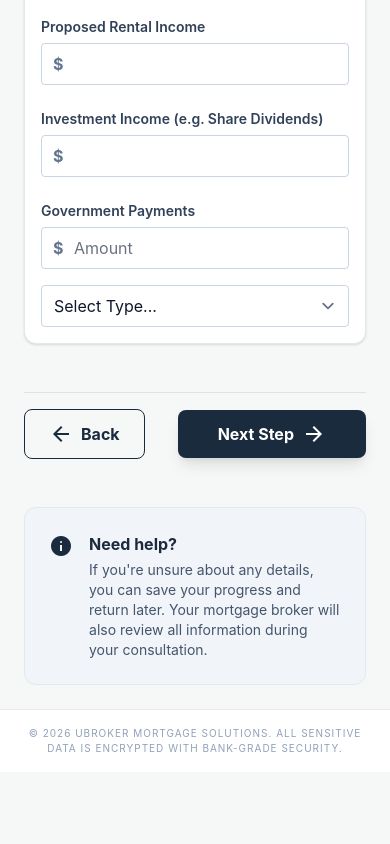
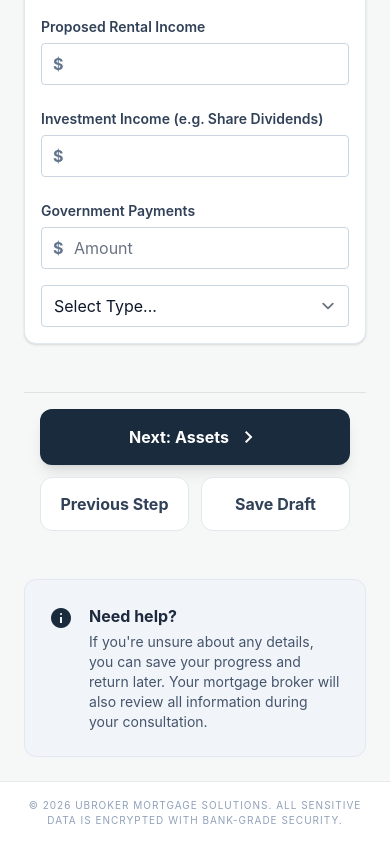
Before and after one commit to Kendellpatrice/brokerflow, a Next.js app: page /employment-income in a window 390 px wide. Shown: the part 2088-2932 px from the top of the page. Before the commit the page ends 2860 px from the top, so only its background shows below. Built offline with nearby package versions, Linux system fonts and the light colour scheme.

Commit message:
feat: enhance navigation components across multiple pages for improved mobile and desktop usability

```diff
--- a/src/app/assets/page.tsx
+++ b/src/app/assets/page.tsx
@@ -1460,7 +1460,23 @@ export default function AssetsPage() {
             </div>
 
             {/* ── Navigation Buttons ────────────────────────────────────── */}
-            <div className="sticky bottom-0 z-10 mt-12 flex items-center justify-between border-t border-primary/10 bg-background-light py-4 dark:bg-background-dark md:static md:pt-8 md:pb-0 md:bg-transparent dark:md:bg-transparent">
+            {/* Mobile */}
+            <div className="sticky bottom-0 z-10 mt-12 flex flex-col gap-3 border-t border-primary/10 bg-background-light px-4 py-4 dark:bg-background-dark md:hidden">
+              <Link href="/liabilities" className="flex w-full items-center justify-center gap-2 rounded-xl bg-primary px-6 py-4 text-base font-bold text-white shadow-lg transition-colors hover:bg-primary/90">
+                Next: Liabilities
+                <span className="material-symbols-outlined text-[20px]">chevron_right</span>
+              </Link>
+              <div className="grid grid-cols-2 gap-3">
+                <Link href="/employment-income" className="flex items-center justify-center rounded-xl border border-slate-200 bg-white px-4 py-3.5 font-bold text-slate-700 transition-colors hover:bg-slate-50 dark:border-slate-700 dark:bg-slate-800 dark:text-slate-200">
+                  Previous Step
+                </Link>
+                <button type="button" className="flex items-center justify-center rounded-xl border border-slate-200 bg-white px-4 py-3.5 font-bold text-slate-700 transition-colors hover:bg-slate-50 dark:border-slate-700 dark:bg-slate-800 dark:text-slate-200">
+                  Save Draft
+                </button>
+              </div>
+            </div>
+            {/* Desktop */}
+            <div className="mt-12 hidden items-center justify-between border-t border-primary/10 pt-8 md:flex">
               <Link
                 href="/employment-income"
                 className="flex items-center gap-2 rounded-lg border border-primary px-6 py-3 font-bold text-primary transition-colors hover:bg-primary/5"
@@ -1468,8 +1484,8 @@ export default function AssetsPage() {
                 <span className="material-symbols-outlined text-[20px]">arrow_back</span>
                 Back
               </Link>
-              <div className="flex flex-col items-end gap-2 sm:flex-row sm:items-center sm:gap-6">
-                <span className="hidden sm:block text-slate-500 font-semibold cursor-pointer hover:text-primary transition-colors dark:text-slate-400">
+              <div className="flex items-center gap-6">
+                <span className="text-slate-500 font-semibold cursor-pointer hover:text-primary transition-colors dark:text-slate-400">
                   Save Draft
                 </span>
                 <Link
--- a/src/app/employment-income/page.tsx
+++ b/src/app/employment-income/page.tsx
@@ -467,13 +467,29 @@ export default function EmploymentIncomePage() {
       )}
 
       {/* Navigation */}
-      <div className="sticky bottom-0 z-10 mt-12 flex items-center justify-between border-t border-primary/10 bg-background-light py-4 dark:bg-background-dark md:static md:pt-8 md:pb-0 md:bg-transparent dark:md:bg-transparent">
+      {/* Mobile */}
+      <div className="sticky bottom-0 z-10 mt-12 flex flex-col gap-3 border-t border-primary/10 bg-background-light px-4 py-4 dark:bg-background-dark md:hidden">
+        <Link href="/assets" className="flex w-full items-center justify-center gap-2 rounded-xl bg-primary px-6 py-4 text-base font-bold text-white shadow-lg transition-colors hover:bg-primary/90">
+          Next: Assets
+          <span className="material-symbols-outlined text-[20px]">chevron_right</span>
+        </Link>
+        <div className="grid grid-cols-2 gap-3">
+          <Link href="/personal-details" className="flex items-center justify-center rounded-xl border border-slate-200 bg-white px-4 py-3.5 font-bold text-slate-700 transition-colors hover:bg-slate-50 dark:border-slate-700 dark:bg-slate-800 dark:text-slate-200">
+            Previous Step
+          </Link>
+          <button type="button" className="flex items-center justify-center rounded-xl border border-slate-200 bg-white px-4 py-3.5 font-bold text-slate-700 transition-colors hover:bg-slate-50 dark:border-slate-700 dark:bg-slate-800 dark:text-slate-200">
+            Save Draft
+          </button>
+        </div>
+      </div>
+      {/* Desktop */}
+      <div className="mt-12 hidden items-center justify-between border-t border-primary/10 pt-8 md:flex">
         <Link href="/personal-details" className="flex items-center gap-2 rounded-lg border border-primary px-6 py-3 font-bold text-primary transition-colors hover:bg-primary/5">
           <span className="material-symbols-outlined text-[20px]">arrow_back</span>
           Back
         </Link>
-        <div className="flex flex-col items-end gap-2 sm:flex-row sm:items-center sm:gap-6">
-          <span className="hidden sm:block text-slate-500 font-semibold cursor-pointer hover:text-primary transition-colors dark:text-slate-400">Save Draft</span>
+        <div className="flex items-center gap-6">
+          <span className="text-slate-500 font-semibold cursor-pointer hover:text-primary transition-colors dark:text-slate-400">Save Draft</span>
           <Link href="/assets" className="flex items-center gap-2 rounded-lg bg-primary px-10 py-3 font-bold text-white shadow-lg transition-shadow hover:bg-primary/90">
             Next Step
             <span className="material-symbols-outlined text-[20px]">arrow_forward</span>
--- a/src/app/liabilities/page.tsx
+++ b/src/app/liabilities/page.tsx
@@ -1089,7 +1089,23 @@ export default function LiabilitiesPage() {
       </div>
 
       {/* ── Navigation ──────────────────────────────────────────────────── */}
-      <div className="sticky bottom-0 z-10 mt-12 flex items-center justify-between border-t border-primary/10 bg-background-light py-4 dark:bg-background-dark md:static md:pt-8 md:pb-0 md:bg-transparent dark:md:bg-transparent">
+      {/* Mobile */}
+      <div className="sticky bottom-0 z-10 mt-12 flex flex-col gap-3 border-t border-primary/10 bg-background-light px-4 py-4 dark:bg-background-dark md:hidden">
+        <Link href="/living-expenses" className="flex w-full items-center justify-center gap-2 rounded-xl bg-primary px-6 py-4 text-base font-bold text-white shadow-lg transition-colors hover:bg-primary/90">
+          Next: Living Expenses
+          <span className="material-symbols-outlined text-[20px]">chevron_right</span>
+        </Link>
+        <div className="grid grid-cols-2 gap-3">
+          <Link href="/assets" className="flex items-center justify-center rounded-xl border border-slate-200 bg-white px-4 py-3.5 font-bold text-slate-700 transition-colors hover:bg-slate-50 dark:border-slate-700 dark:bg-slate-800 dark:text-slate-200">
+            Previous Step
+          </Link>
+          <button type="button" className="flex items-center justify-center rounded-xl border border-slate-200 bg-white px-4 py-3.5 font-bold text-slate-700 transition-colors hover:bg-slate-50 dark:border-slate-700 dark:bg-slate-800 dark:text-slate-200">
+            Save Draft
+          </button>
+        </div>
+      </div>
+      {/* Desktop */}
+      <div className="mt-12 hidden items-center justify-between border-t border-primary/10 pt-8 md:flex">
         <Link
           href="/assets"
           className="flex items-center gap-2 rounded-lg border border-primary px-6 py-3 font-bold text-primary transition-colors hover:bg-primary/5"
@@ -1097,8 +1113,8 @@ export default function LiabilitiesPage() {
           <span className="material-symbols-outlined text-[20px]">arrow_back</span>
           Back
         </Link>
-        <div className="flex flex-col items-end gap-2 sm:flex-row sm:items-center sm:gap-6">
-          <span className="hidden sm:block text-slate-500 font-semibold cursor-pointer hover:text-primary transition-colors dark:text-slate-400">
+        <div className="flex items-center gap-6">
+          <span className="text-slate-500 font-semibold cursor-pointer hover:text-primary transition-colors dark:text-slate-400">
             Save Draft
           </span>
           <Link
--- a/src/app/living-expenses/page.tsx
+++ b/src/app/living-expenses/page.tsx
@@ -244,7 +244,23 @@ export default function LivingExpensesPage() {
       </div>
 
       {/* ── Navigation ──────────────────────────────────────────────────── */}
-      <div className="sticky bottom-0 z-10 mt-12 flex items-center justify-between border-t border-primary/10 bg-background-light py-4 dark:bg-background-dark md:static md:pt-8 md:pb-0 md:bg-transparent dark:md:bg-transparent">
+      {/* Mobile */}
+      <div className="sticky bottom-0 z-10 mt-12 flex flex-col gap-3 border-t border-primary/10 bg-background-light px-4 py-4 dark:bg-background-dark md:hidden">
+        <button type="button" className="flex w-full items-center justify-center gap-2 rounded-xl bg-emerald-600 px-6 py-4 text-base font-bold text-white shadow-lg transition-colors hover:bg-emerald-700">
+          <span className="material-symbols-outlined text-[20px]">check_circle</span>
+          Submit Fact Find
+        </button>
+        <div className="grid grid-cols-2 gap-3">
+          <Link href="/liabilities" className="flex items-center justify-center rounded-xl border border-slate-200 bg-white px-4 py-3.5 font-bold text-slate-700 transition-colors hover:bg-slate-50 dark:border-slate-700 dark:bg-slate-800 dark:text-slate-200">
+            Previous Step
+          </Link>
+          <button type="button" className="flex items-center justify-center rounded-xl border border-slate-200 bg-white px-4 py-3.5 font-bold text-slate-700 transition-colors hover:bg-slate-50 dark:border-slate-700 dark:bg-slate-800 dark:text-slate-200">
+            Save Draft
+          </button>
+        </div>
+      </div>
+      {/* Desktop */}
+      <div className="mt-12 hidden items-center justify-between border-t border-primary/10 pt-8 md:flex">
         <Link
           href="/liabilities"
           className="flex items-center gap-2 rounded-lg border border-primary px-6 py-3 font-bold text-primary transition-colors hover:bg-primary/5"
@@ -252,13 +268,13 @@ export default function LivingExpensesPage() {
           <span className="material-symbols-outlined text-[20px]">arrow_back</span>
           Back
         </Link>
-        <div className="flex flex-col items-end gap-2 sm:flex-row sm:items-center sm:gap-6">
-          <span className="hidden sm:block text-slate-500 font-semibold cursor-pointer hover:text-primary transition-colors dark:text-slate-400">
+        <div className="flex items-center gap-6">
+          <span className="text-slate-500 font-semibold cursor-pointer hover:text-primary transition-colors dark:text-slate-400">
             Save Draft
           </span>
           <button
             type="button"
-            className="flex items-center gap-2 rounded-lg bg-emerald-600 px-6 sm:px-10 py-3 font-bold text-white shadow-lg transition-shadow hover:bg-emerald-700"
+            className="flex items-center gap-2 rounded-lg bg-emerald-600 px-10 py-3 font-bold text-white shadow-lg transition-shadow hover:bg-emerald-700"
           >
             <span className="material-symbols-outlined text-[20px]">check_circle</span>
             Submit Fact Find
--- a/src/app/personal-details/page.tsx
+++ b/src/app/personal-details/page.tsx
@@ -321,13 +321,29 @@ export default function PersonalDetailsPage() {
       </div>
 
       {/* Navigation */}
-      <div className="sticky bottom-0 z-10 mt-12 flex items-center justify-between border-t border-primary/10 bg-background-light py-4 dark:bg-background-dark md:static md:pt-8 md:pb-0 md:bg-transparent dark:md:bg-transparent">
+      {/* Mobile */}
+      <div className="sticky bottom-0 z-10 mt-12 flex flex-col gap-3 border-t border-primary/10 bg-background-light px-4 py-4 dark:bg-background-dark md:hidden">
+        <Link href="/employment-income" className="flex w-full items-center justify-center gap-2 rounded-xl bg-primary px-6 py-4 text-base font-bold text-white shadow-lg transition-colors hover:bg-primary/90">
+          Next: Employment &amp; Income
+          <span className="material-symbols-outlined text-[20px]">chevron_right</span>
+        </Link>
+        <div className="grid grid-cols-2 gap-3">
+          <Link href="/applicants" className="flex items-center justify-center rounded-xl border border-slate-200 bg-white px-4 py-3.5 font-bold text-slate-700 transition-colors hover:bg-slate-50 dark:border-slate-700 dark:bg-slate-800 dark:text-slate-200">
+            Previous Step
+          </Link>
+          <button type="button" className="flex items-center justify-center rounded-xl border border-slate-200 bg-white px-4 py-3.5 font-bold text-slate-700 transition-colors hover:bg-slate-50 dark:border-slate-700 dark:bg-slate-800 dark:text-slate-200">
+            Save Draft
+          </button>
+        </div>
+      </div>
+      {/* Desktop */}
+      <div className="mt-12 hidden items-center justify-between border-t border-primary/10 pt-8 md:flex">
         <Link href="/applicants" className="flex items-center gap-2 rounded-lg border border-primary px-6 py-3 font-bold text-primary transition-colors hover:bg-primary/5">
           <span className="material-symbols-outlined text-[20px]">arrow_back</span>
           Back
         </Link>
-        <div className="flex flex-col items-end gap-2 sm:flex-row sm:items-center sm:gap-6">
-          <span className="hidden sm:block text-slate-500 font-semibold cursor-pointer hover:text-primary transition-colors dark:text-slate-400">Save Draft</span>
+        <div className="flex items-center gap-6">
+          <span className="text-slate-500 font-semibold cursor-pointer hover:text-primary transition-colors dark:text-slate-400">Save Draft</span>
           <Link href="/employment-income" className="flex items-center gap-2 rounded-lg bg-primary px-10 py-3 font-bold text-white shadow-lg transition-shadow hover:bg-primary/90">
             Next Step
             <span className="material-symbols-outlined text-[20px]">arrow_forward</span>
```
